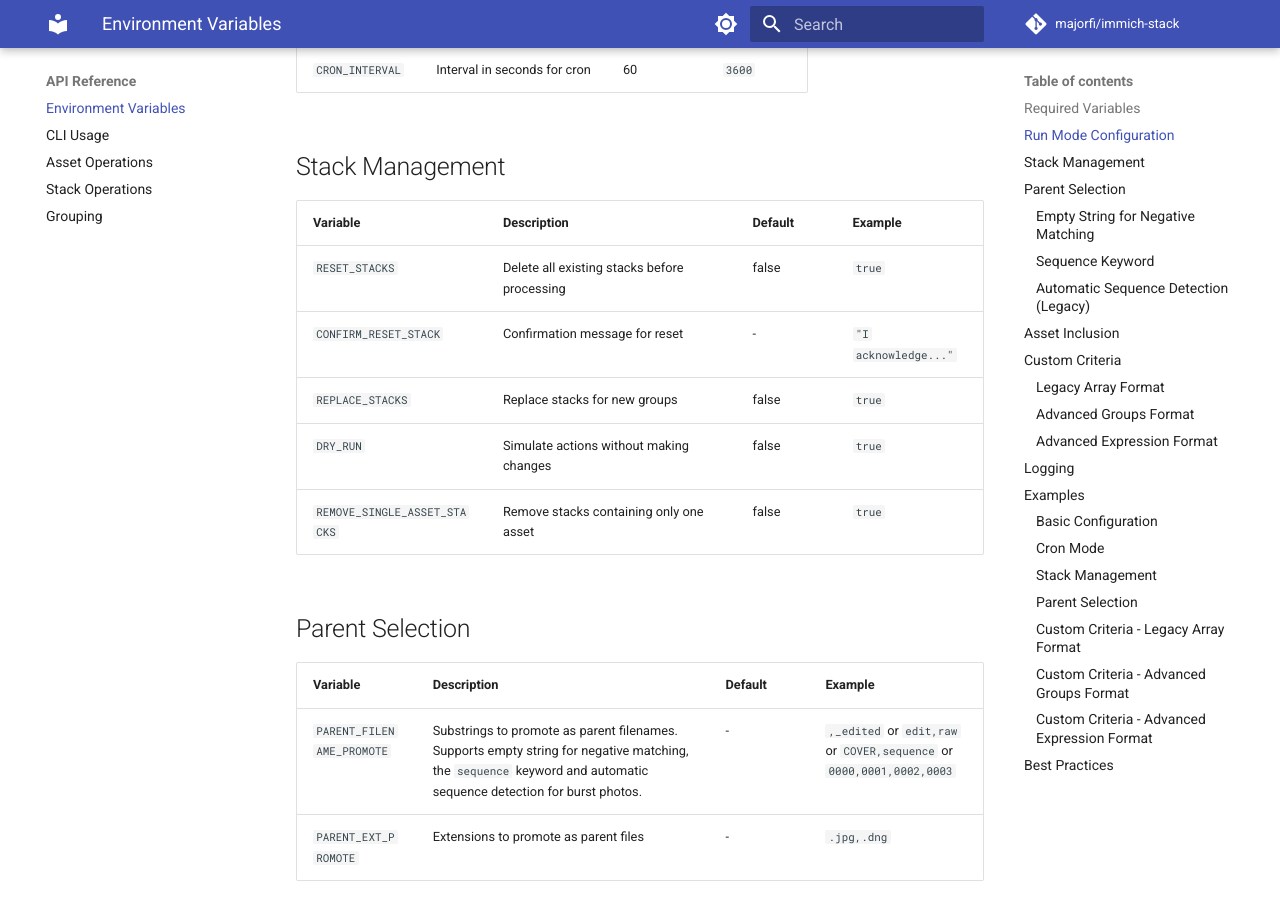
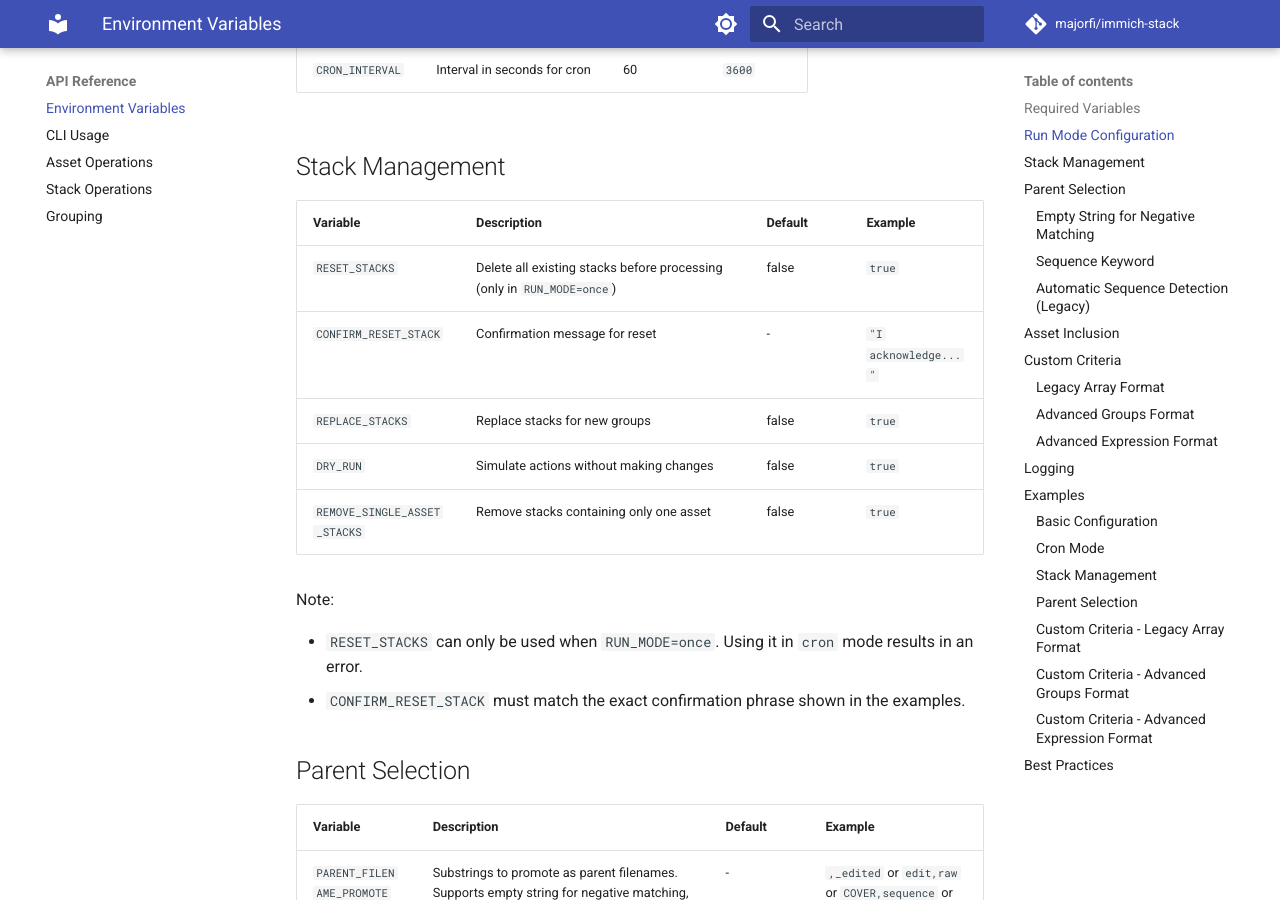
Before and after one commit to Majorfi/immich-stack, an MkDocs documentation site: the page built from docs/api-reference/environment-variables.md, in a window 1280 px wide and 900 px high, scrolled down 658 px. Built offline with MkDocs 1.6.1 and Material for MkDocs 9.7.7, drawn with Linux system fonts in a browser that asks for light colours; comment, search, counter and statistics services are not loaded; some of the changed text lies outside the part shown.

Commit message:
chores: update documentation about how to use reset stack

````diff
--- a/docs/api-reference/environment-variables.md
+++ b/docs/api-reference/environment-variables.md
@@ -18,13 +18,18 @@ This document provides a complete reference of all environment variables support
 
 ## Stack Management
 
-| Variable                     | Description                                  | Default | Example              |
-| ---------------------------- | -------------------------------------------- | ------- | -------------------- |
-| `RESET_STACKS`               | Delete all existing stacks before processing | false   | `true`               |
-| `CONFIRM_RESET_STACK`        | Confirmation message for reset               | -       | `"I acknowledge..."` |
-| `REPLACE_STACKS`             | Replace stacks for new groups                | false   | `true`               |
-| `DRY_RUN`                    | Simulate actions without making changes      | false   | `true`               |
-| `REMOVE_SINGLE_ASSET_STACKS` | Remove stacks containing only one asset      | false   | `true`               |
+| Variable                     | Description                                                            | Default | Example              |
+| ---------------------------- | ---------------------------------------------------------------------- | ------- | -------------------- |
+| `RESET_STACKS`               | Delete all existing stacks before processing (only in `RUN_MODE=once`) | false   | `true`               |
+| `CONFIRM_RESET_STACK`        | Confirmation message for reset                                         | -       | `"I acknowledge..."` |
+| `REPLACE_STACKS`             | Replace stacks for new groups                                          | false   | `true`               |
+| `DRY_RUN`                    | Simulate actions without making changes                                | false   | `true`               |
+| `REMOVE_SINGLE_ASSET_STACKS` | Remove stacks containing only one asset                                | false   | `true`               |
+
+Note:
+
+- `RESET_STACKS` can only be used when `RUN_MODE=once`. Using it in `cron` mode results in an error.
+- `CONFIRM_RESET_STACK` must match the exact confirmation phrase shown in the examples.
 
 ## Parent Selection
 
@@ -272,6 +277,8 @@ DRY_RUN=false
 REMOVE_SINGLE_ASSET_STACKS=true
 ```
 
+This operation requires `RUN_MODE=once`.
+
 ### Parent Selection
 
 ```sh
````
Also changed, not shown: docs/api-reference/cli-usage.md (+3 -1 lines), docs/features/stacking-logic.md (+1 -1 lines), docs/getting-started/configuration.md (+5 -5 lines), docs/integration/docker-compose.md (+12 -10 lines).
